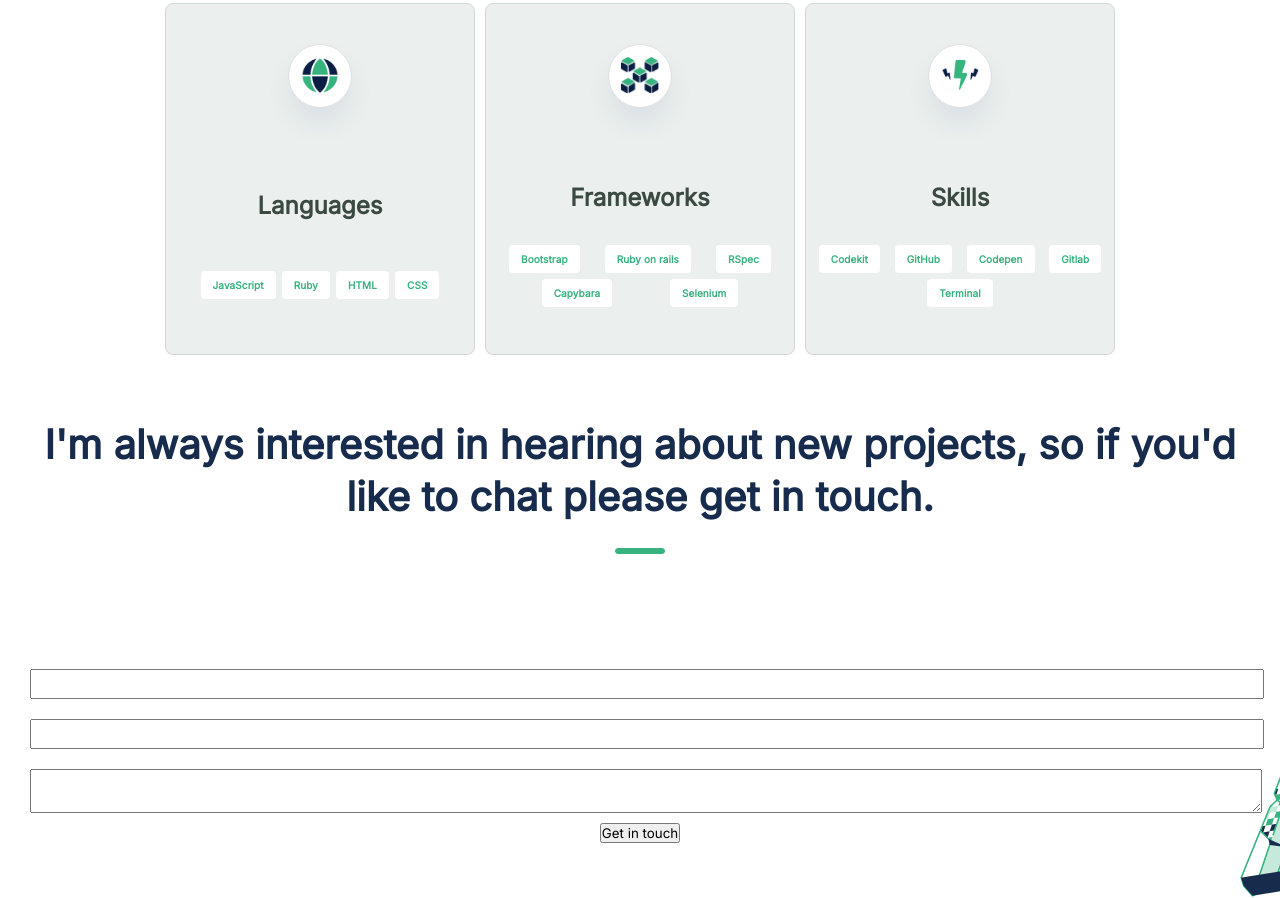
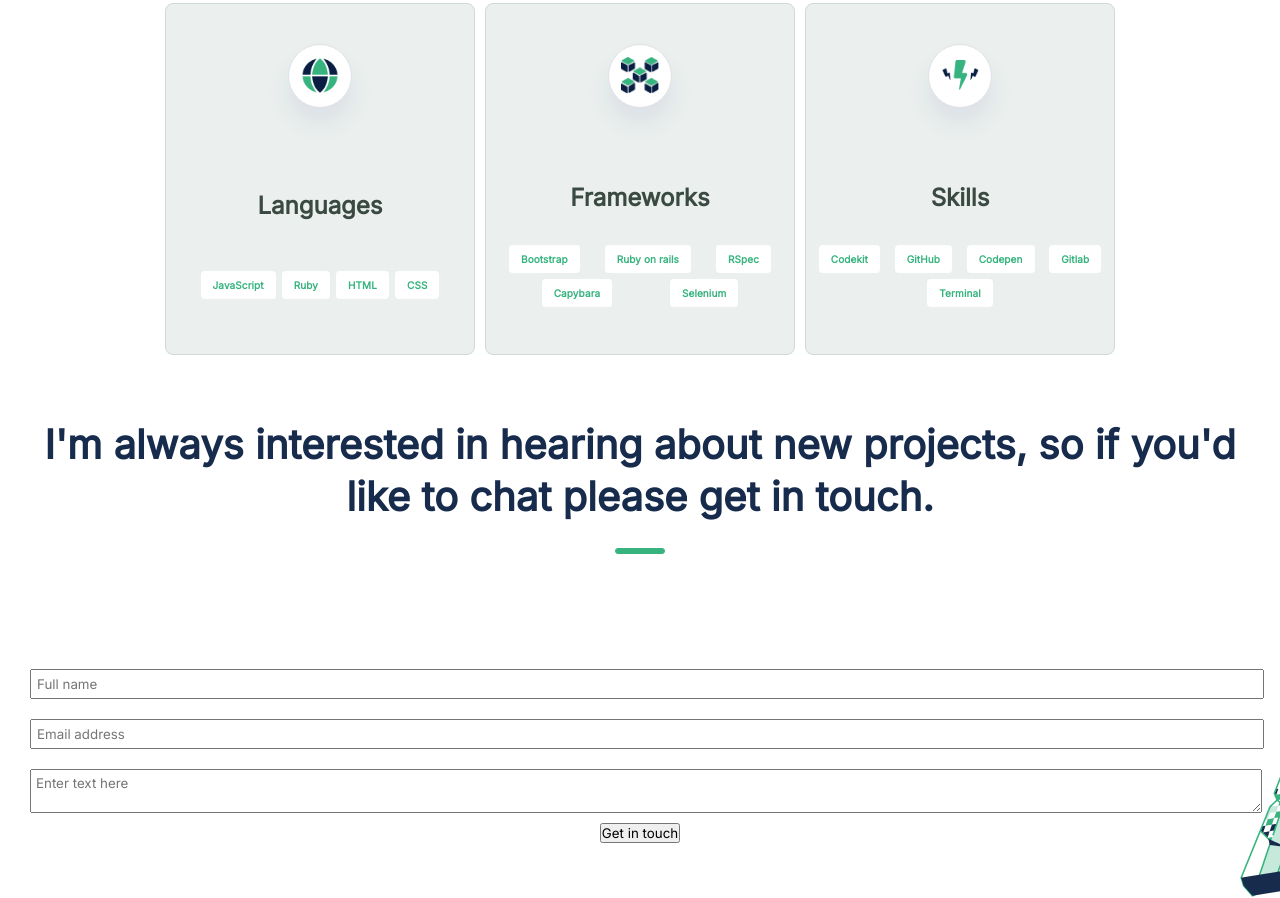
Before and after one commit to RitobrotoMukherjee/Work-Portfolio, a website: page index.html in a window 1280 px wide. Shown: the part 2234-3132 px from the top of the page. Drawn offline with Linux system fonts and the light colour scheme.

Commit message:
Add placeholder, and change h1 to h2 for the footer heading

```diff
--- a/index.html
+++ b/index.html
@@ -240,19 +240,19 @@
 
     <footer>
         <div class="section-main-content-margin text-center">
-            <h1 class="primary-header-text color-deep-blue portfolio-heading">
+            <h2 class="primary-header-text color-deep-blue portfolio-heading">
                 I'm always interested in hearing about new
                 projects, so if you'd like to chat please get in touch.
-            </h1>
+            </h2>
         </div>
         <div class="section-main-content-margin text-center">
             <!-- form code -->
             <form id="contact-form" class="contact-form" action="https://formspree.io/f/xbjwpgay" method="POST">
 
-                <input class="form-controls" type="text" name="name">
-                <input class="form-controls" type="email" name="email">
+                <input class="form-controls" placeholder="Full name" type="text" name="name">
+                <input class="form-controls" placeholder="Email address" type="email" name="email">
 
-                <textarea class="form-controls" name="message"></textarea>
+                <textarea class="form-controls" placeholder="Enter text here" name="message"></textarea>
 
                 <!-- your other form fields go here -->
                 <button type="submit">Get in touch</button>
```
